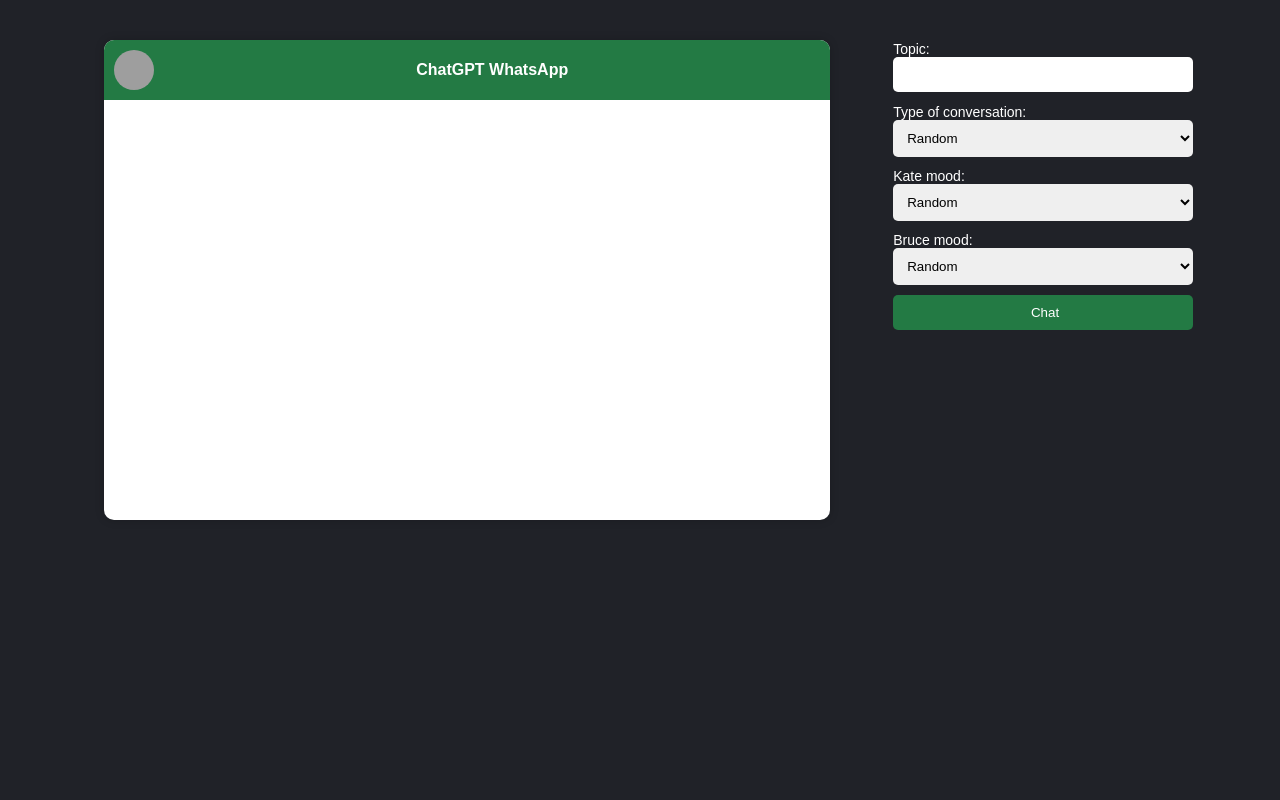
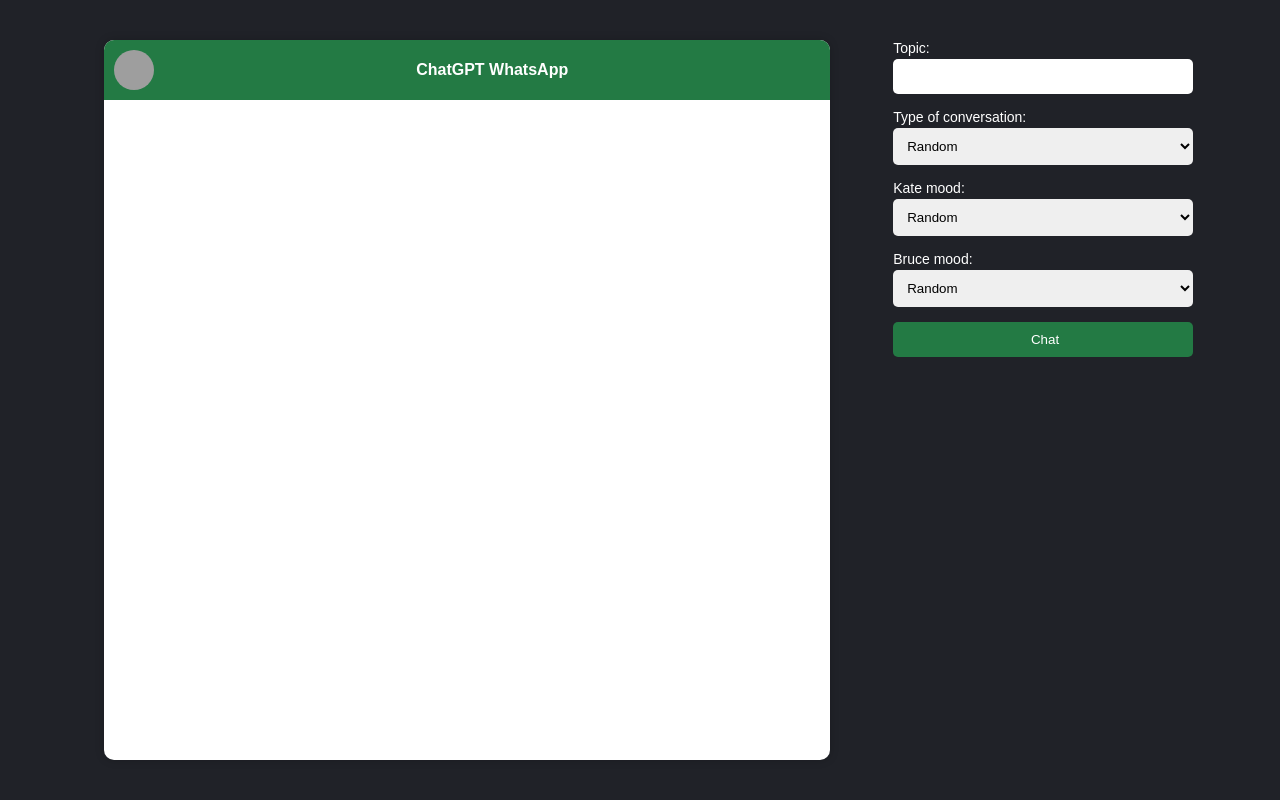
Before and after one commit to giocapeli/ChatGPTChat, a Flask app: page / in a window 1280 px wide. Run offline with Flask 2, Linux system fonts and the light colour scheme; grey boxes are pictures that could not be loaded.

Commit message:
to clean

```diff
--- a/main.py
+++ b/main.py
@@ -14,6 +14,7 @@
 
 @app.route("/", methods=("GET", "POST"))
 def index():
+    conversation_id = time.strftime("%H%M%S", time.localtime())
     if request.method == "POST":
         topic = request.form.get("topic", "")
         type_of_conversation = request.form.get("type", "")
@@ -39,7 +40,7 @@
         for _ in range(3):
             new_line(str_opener, person_a, settings, person_b)
             new_line(str_opener, person_b, settings, person_a)
-        save_chat(settings, history_lines_objects)
+        save_chat(settings, history_lines_objects, conversation_id)
     return render_template("index.html", messages=history_lines_objects)
 
 def new_line(start_prompt, person, settings, other_person):
@@ -67,11 +68,13 @@
     line = f"{person['name']}: {result.strip()}"
     history_lines_objects.append({"sender": person['name'], "text": result.strip(),"time": time.strftime("%H:%M:%S", time.localtime()), "mine":person['name'] == person_a_name})
 
-def save_chat(settings, lines):
+def save_chat(settings, lines, conversation_id):
     history = {
-        time.strftime("%H:%M:%S", time.localtime()):{
-        "settings":settings,
-        "lines":lines
+        conversation_id:{
+            time.strftime("%H:%M:%S", time.localtime()):{
+                "settings":settings,
+                "lines":lines
+            }
         }
     }
     loaded_data = history
--- a/static/style.css
+++ b/static/style.css
@@ -57,7 +57,7 @@
 
 .chat .messages {
   padding: 10px;
-  height: 100%;
+  height: 80vh;
   min-height: 400px;
   overflow-y: scroll;
   scroll-behavior: smooth;
@@ -136,6 +136,7 @@
 }
 
 .formitem {
+  margin-bottom: 5px;
   display: block;
 }
 
@@ -155,6 +156,10 @@
   box-sizing: border-box;
 }
 
+label {
+  margin-bottom: 3px;
+}
+
 input[type="submit"] {
   background-color: #237a44;
   color: #fff;
```
